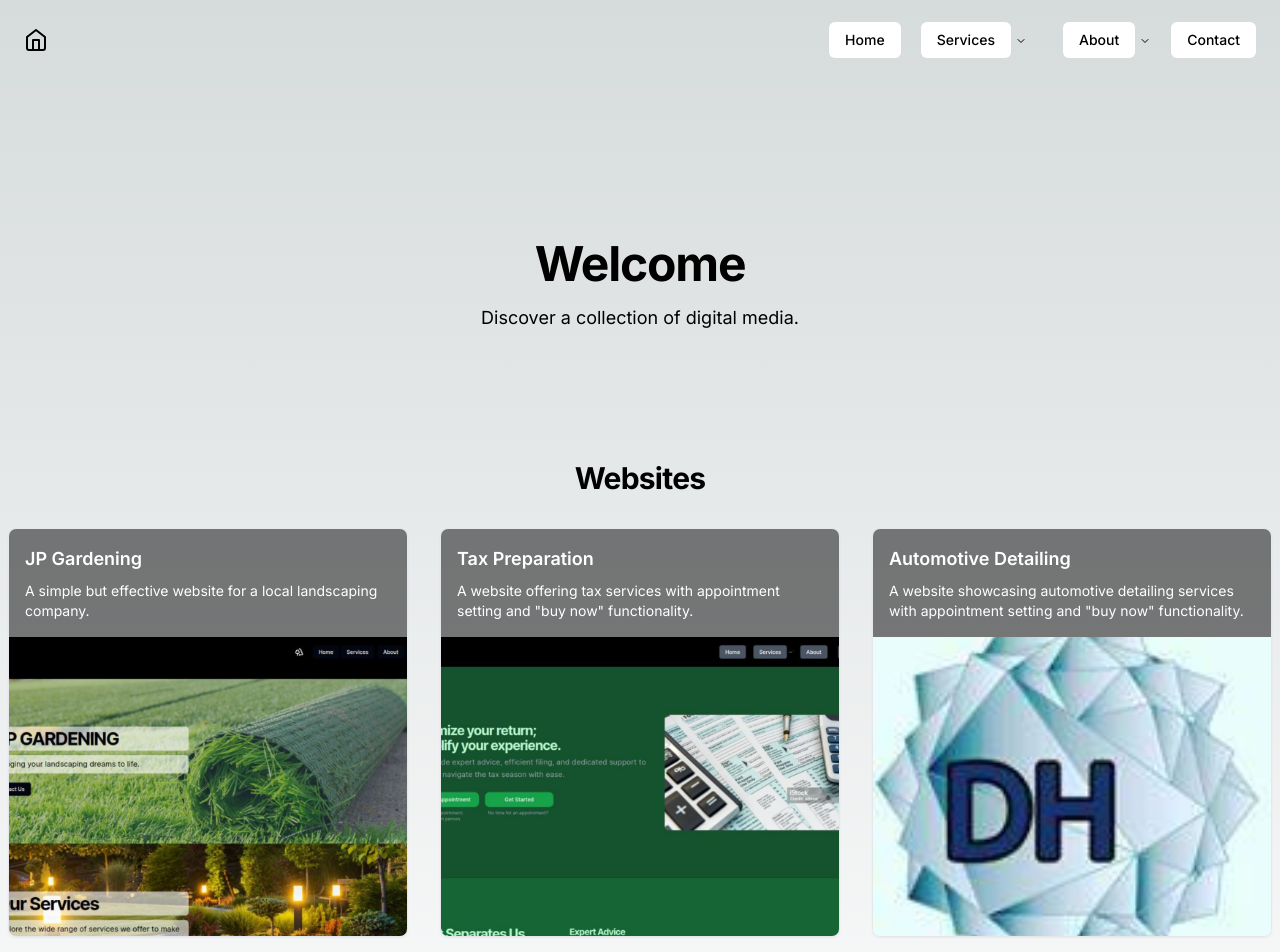
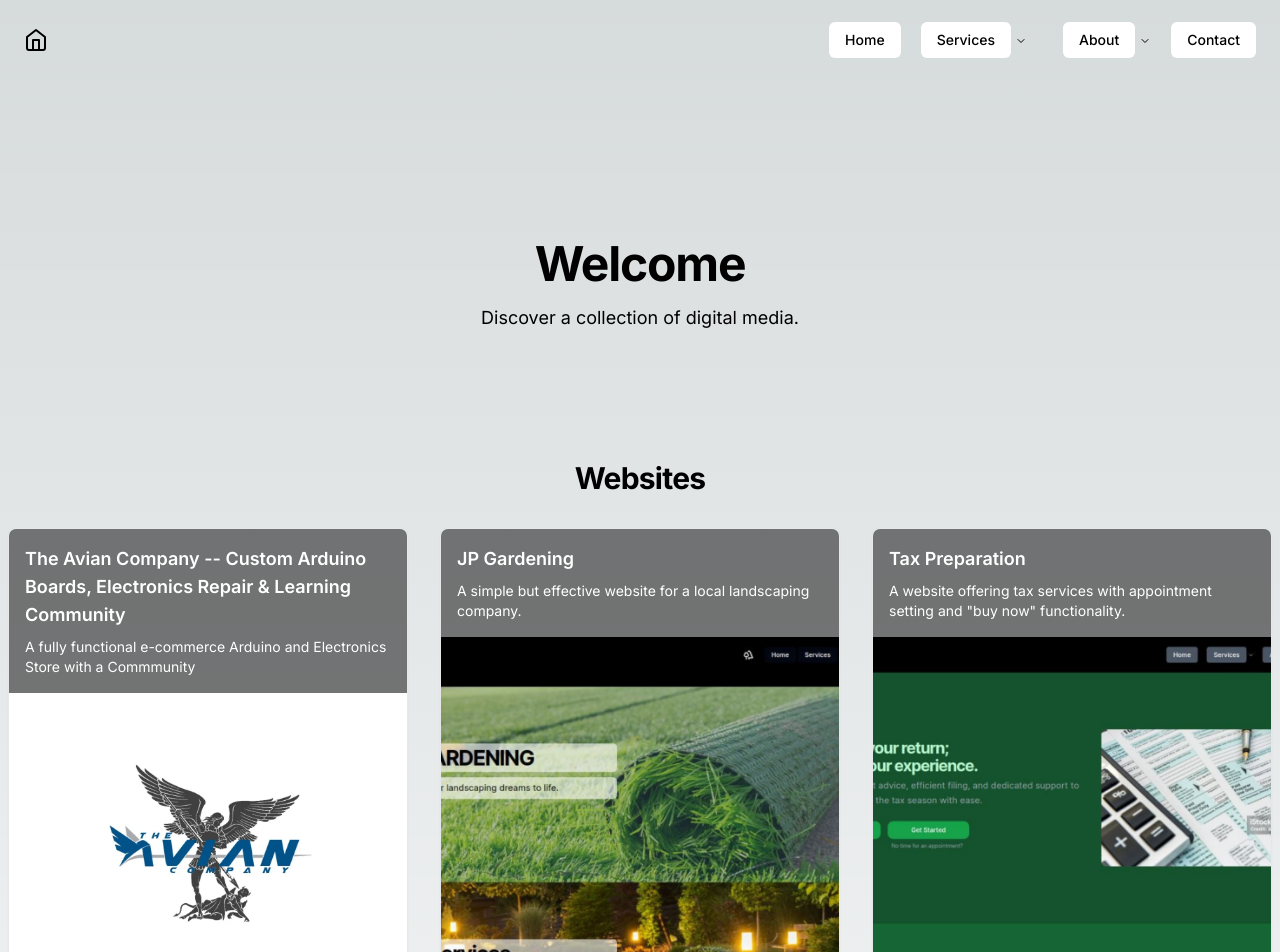
Before and after one commit to joeb97666/webdevsite, a Next.js app: page / in a window 1280 px wide. Shown: the top 952 px of the page. Built offline with nearby package versions, Linux system fonts and the light colour scheme.

Commit message:
added-avianstore

```diff
--- a/src/components/home-gallery.tsx
+++ b/src/components/home-gallery.tsx
@@ -1,8 +1,4 @@
-/**
-* This code was generated by v0 by Vercel.
-* @see https://v0.dev/t/aZKC62MBntB
-* Documentation: https://v0.dev/docs#integrating-generated-code-into-your-nextjs-app
-*/
+
 
 /** Add fonts into your Next.js project:
 
@@ -55,6 +51,13 @@ export function HomeGallery() {
   <h2 className="mb-8 text-3xl font-bold tracking-tight text-foreground text-center">Websites</h2>
   <div className="grid grid-cols-1 gap-8 sm:grid-cols-2 lg:grid-cols-3">
     {[
+      {
+        href: "https://www.theaviancompany.com",
+        title: "The Avian Company -- Custom Arduino Boards, Electronics Repair & Learning Community",
+        description: "A fully functional e-commerce Arduino and Electronics Store with a Commmunity",
+        imageSrc: "/avianlogo.jpg",
+        alt: "A V I A N"
+      },
       {
         href: "https://jpgardening-joeb97666s-projects.vercel.app",
         title: "JP Gardening",
```
Also changed, not shown: public/avianlogo.jpg (added).
